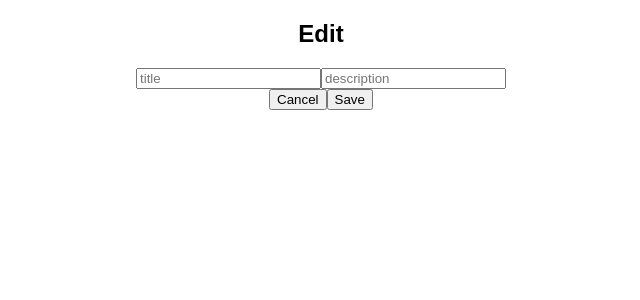
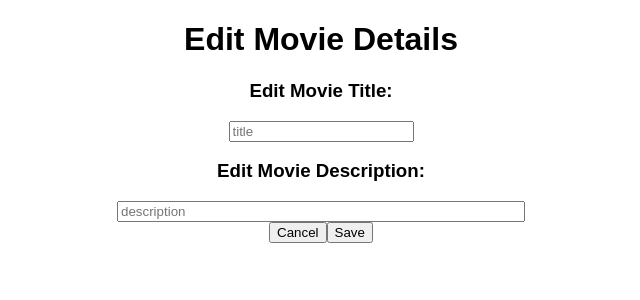
Before and after one commit to hayadam88/movie-sagas, a React (Create React App) app: page /#/edit in a window 1280 px wide. Shown: the top 300 px of the page, without its empty margins (319-959 px from the left). Built offline with nearby package versions, Linux system fonts and the light colour scheme.

Commit message:
Changed up edit component

```diff
--- a/src/components/Details/Details.js
+++ b/src/components/Details/Details.js
@@ -34,8 +34,8 @@ class Details extends Component {
         <br/>
         {this.props.reduxStore.movieDetails.description}
         <br/>
+        <button onClick={this.handleBackClick}>Back to Movie List</button>
         <button onClick={this.handleEditClick}>Edit Movie Details</button>
-        <button onClick={this.handleBackClick}>Back to Movie List</button>
         </center>
       </div>
     );
--- a/src/components/Edit/Edit.js
+++ b/src/components/Edit/Edit.js
@@ -12,6 +12,8 @@ class Edit extends Component {
 
   handleSave = (event) => {
       console.log('clicked save button')
+      alert('Movie Details Succesfully Updated!')
+      this.props.history.push('/details')
   }
 
   render() {
@@ -19,9 +21,10 @@ class Edit extends Component {
 
       <div className="App">
         <center>
-        <h2>Edit</h2>
-        <input type="text" placeholder="title"></input>
-        <input type="text" placeholder="description"></input>
+        <h1>Edit Movie Details</h1>
+        <h3>Edit Movie Title:</h3><input type="text" placeholder="title"></input>
+        <h3>Edit Movie Description:</h3><input type="text" placeholder="description"
+        style={{width: 400}}></input>
         <br/>
         <button onClick={this.handleCancel}>Cancel</button>
         <button onClick={this.handleSave}>Save</button>
```
